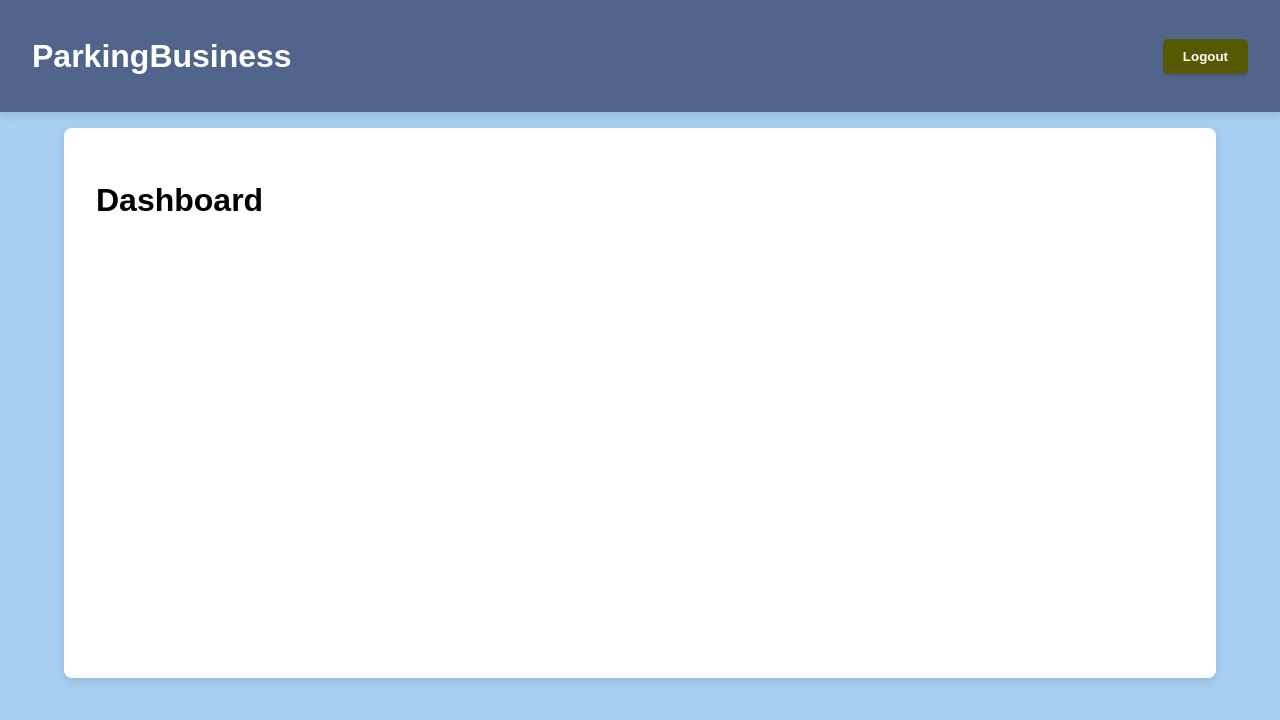
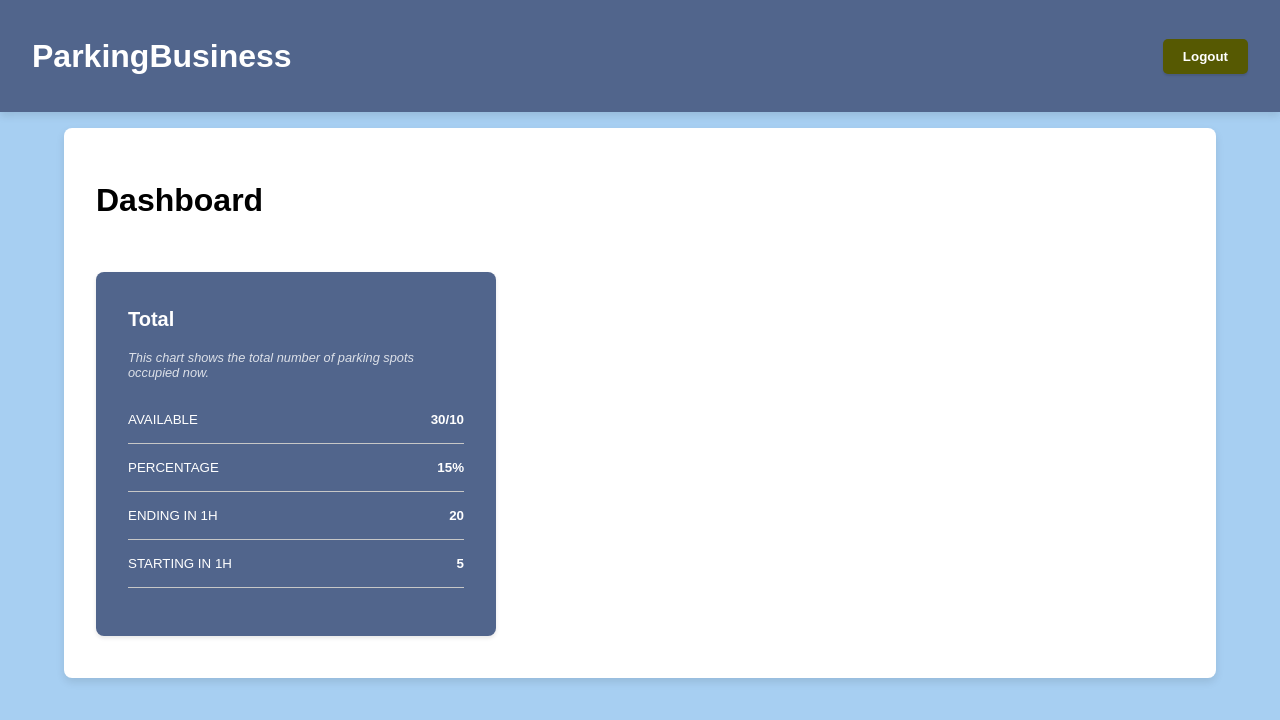
Before and after one commit to gaoliver/bridgefund-assessment-parking-business, a Next.js app: page /dashboard in a window 1280 px wide. Shown: the top 720 px of the page. Built offline with nearby package versions, Linux system fonts and the light colour scheme.

Commit message:
refactor: Add Chart component and update imports in dashboard.tsx

```diff
--- /dev/null
+++ b/src/components/organisms/Chart/Chart.module.css
@@ -0,0 +1,33 @@
+.title {
+  font-size: 1.25rem;
+  font-weight: 600;
+  margin-bottom: 1rem;
+}
+
+.description {
+  font-size: 0.8rem;
+  font-weight: 400;
+  font-style: italic;
+  margin-bottom: 1rem;
+  opacity: 0.8;
+}
+
+.table {
+  width: 100%;
+  border-collapse: collapse;
+  margin-bottom: 1rem;
+  font-size: smaller;
+}
+
+.table tr {
+  border-bottom: 1px solid var(--color-gray-300);
+}
+
+.table td {
+  padding: var(--spacing-sm) 0;
+}
+
+.table td:last-child {
+  text-align: right;
+  font-weight: bold;
+}
--- /dev/null
+++ b/src/components/organisms/Chart/Chart.tsx
@@ -0,0 +1,36 @@
+import { Card } from "@/components/atoms";
+import styles from "./Chart.module.css";
+import React from "react";
+import { keyGenerator } from "@/utils/keyGenerator";
+
+interface ChartProps {
+  title: string;
+  description?: string;
+  rows?: Array<{ label: string; value: string }>;
+  style?: React.CSSProperties;
+}
+
+export const Chart: React.FC<ChartProps> = ({
+  title,
+  description,
+  rows,
+  style,
+}) => {
+  return (
+    <Card style={style}>
+      <h2 className={styles.title}>{title}</h2>
+      <p className={styles.description}>{description}</p>
+
+      {!!rows?.length && (
+        <table className={styles.table}>
+          {rows?.map((row) => (
+            <tr key={keyGenerator(row.label)}>
+              <td>{row.label.toUpperCase()}</td>
+              <td>{row.value.toUpperCase()}</td>
+            </tr>
+          ))}
+        </table>
+      )}
+    </Card>
+  );
+};
--- /dev/null
+++ b/src/components/organisms/Chart/index.ts
@@ -0,0 +1 @@
+export * from "./Chart";
--- a/src/components/organisms/index.ts
+++ b/src/components/organisms/index.ts
@@ -1 +1,2 @@
 export * from "./Header";
+export * from "./Chart";
--- /dev/null
+++ b/src/constants/colors.ts
@@ -0,0 +1,25 @@
+export const colors = {
+  primary: "#51658C",
+  primaryLight: "#A7CFF2",
+  secondary: "#565902",
+  secondaryLight: "#BFB1A8",
+  gray200: "#e0e0e0",
+  gray300: "#c7c7c7",
+  gray400: "#ababab",
+  gray500: "#8f8f8f",
+  gray600: "#6e6e6e",
+  gray700: "#4f4f4f",
+  gray800: "#2f2f2f",
+  gray900: "#171717",
+  grayAlpha100: "rgba(122, 122, 122, 0.1)",
+  grayAlpha200: "rgba(122, 122, 122, 0.2)",
+  grayAlpha400: "rgba(122, 122, 122, 0.4)",
+  grayAlpha600: "rgba(122, 122, 122, 0.6)",
+  grayAlpha800: "rgba(122, 122, 122, 0.8)",
+  green: "#2e7d32",
+  blue: "#1976d2",
+  red: "#d32f2f",
+  yellow: "#fbc02d",
+  white: "#FFFFFF",
+  black: "#171717",
+};
--- /dev/null
+++ b/src/data/dashboard.json
@@ -0,0 +1,12 @@
+{
+  "title": "Dashboard",
+  "overview": {
+    "total": {
+      "label": "Total",
+      "description": "This chart shows the total number of parking spots occupied now."
+    },
+    "residents": {
+      "label": "Residents"
+    }
+  }
+}
--- a/src/pages/dashboard.tsx
+++ b/src/pages/dashboard.tsx
@@ -1,6 +1,8 @@
-import { Header } from "@/components/organisms";
+import { Chart, Header } from "@/components/organisms";
 import React from "react";
 import styles from "@/styles/dashboard.module.css";
+import { colors } from "@/constants/colors";
+import PageData from "@/data/dashboard.json";
 
 export default function dashboard() {
   return (
@@ -8,7 +10,22 @@ export default function dashboard() {
       <Header />
       <main className={styles.container}>
         <div className={styles.content}>
-          <h1>Dashboard</h1>
+          <h1>{PageData.title}</h1>
+
+          <Chart
+            title={PageData.overview.total.label}
+            description={PageData.overview.total.description}
+            rows={[
+              { label: "available", value: "30/10" },
+              { label: "percentage", value: "15%" },
+              { label: "ending in 1h", value: "20" },
+              { label: "starting in 1h", value: "5" },
+            ]}
+            style={{
+              backgroundColor: colors.primary,
+              color: colors.white,
+            }}
+          />
         </div>
       </main>
     </div>
--- /dev/null
+++ b/src/utils/keyGenerator.ts
@@ -0,0 +1,4 @@
+export const keyGenerator = (prefix: string) => {
+  const prefixWithUnderscore = prefix.toLowerCase().replace(/ /g, "_");
+  return `${prefixWithUnderscore}_${Math.random().toString(36).substr(2, 9)}`;
+}
```
